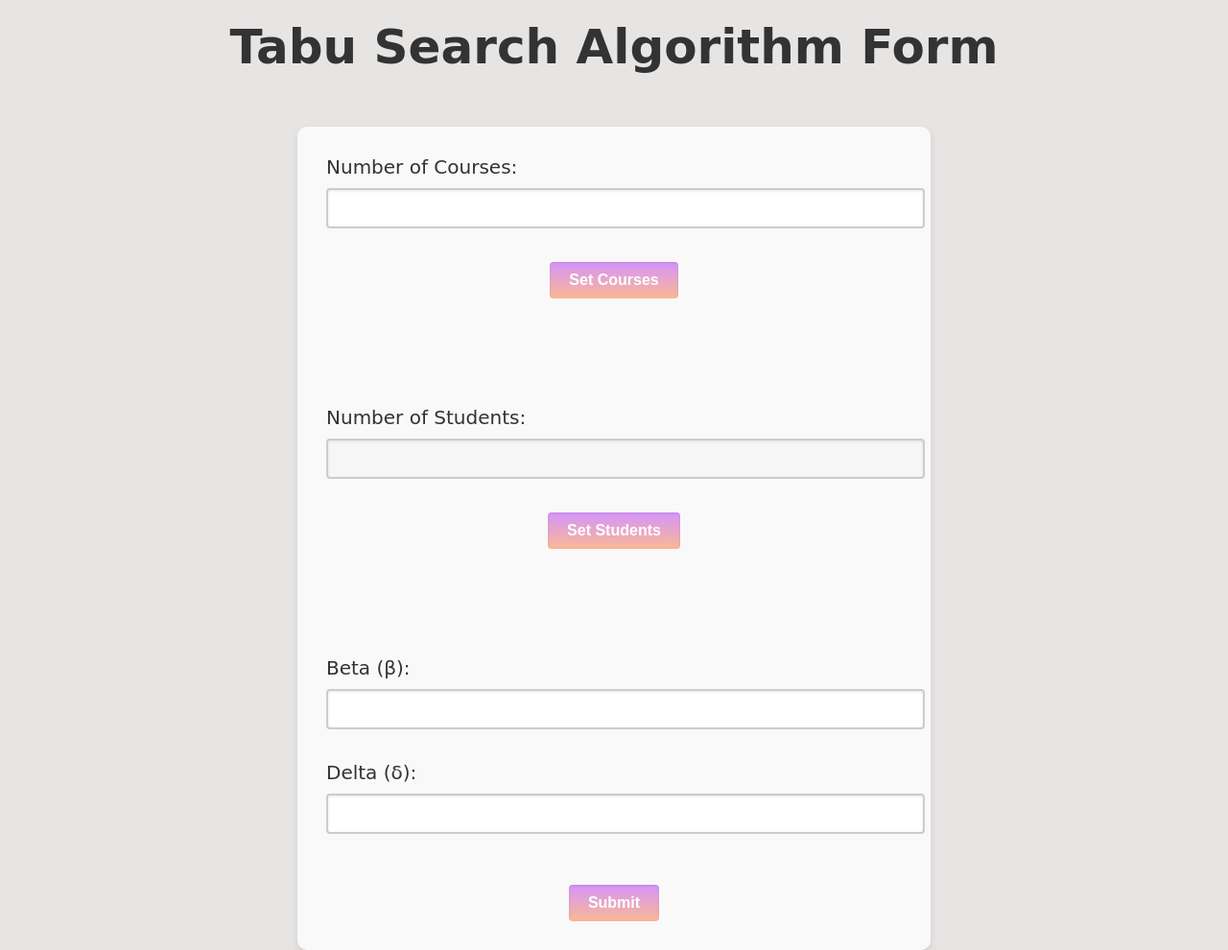
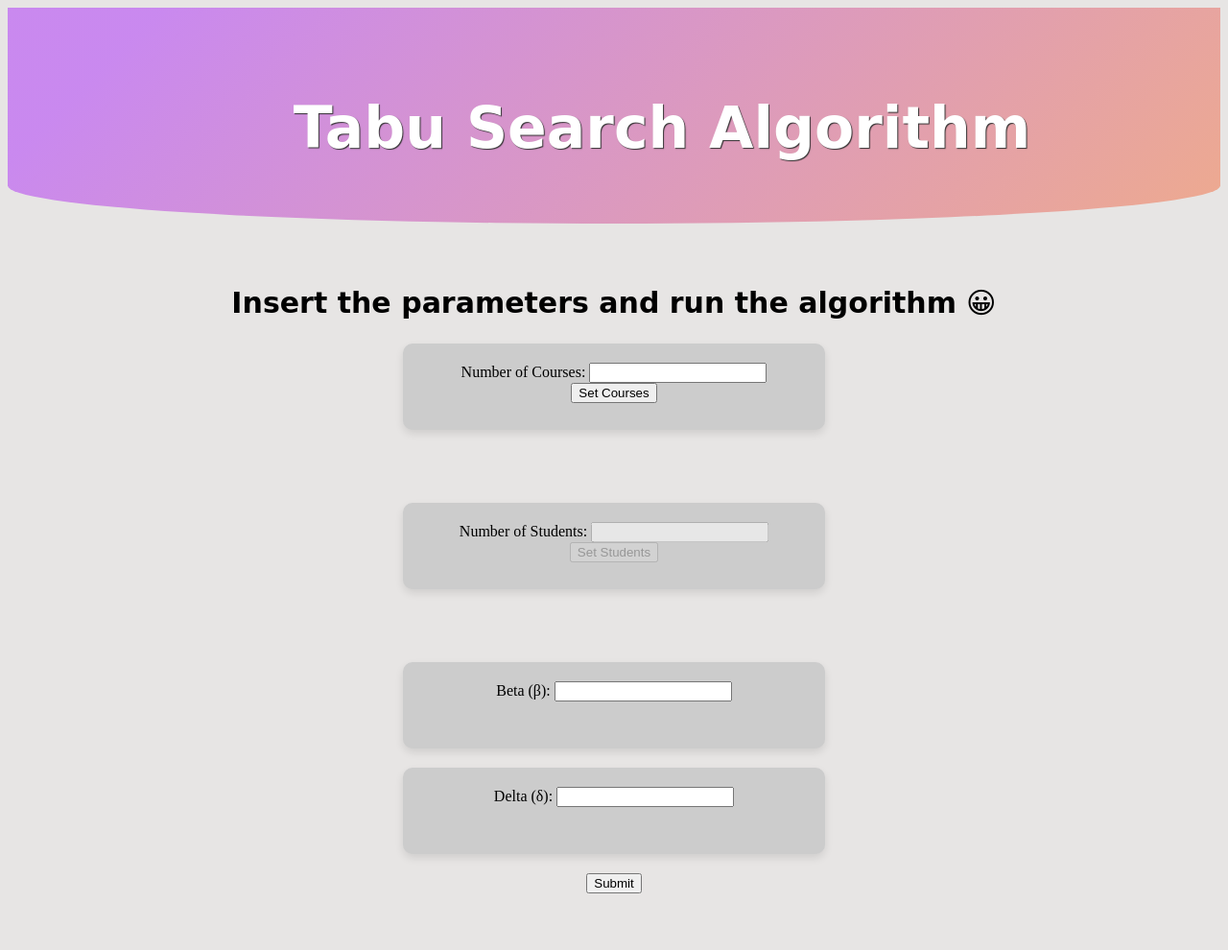
Before and after one commit to Final-project-distribution-of-courses/Flask-Website, a Flask app: template templates/tabusearch_form.html in a window 1280 px wide. Shown: the whole page at 96% size. After the commit the page ends 931 px from the top, so only its background shows below. Run offline with Flask 3, Linux system fonts and the light colour scheme; the template is opened without the code that fills it, so the values that code supplies are empty.

Commit message:
add style to the tabu search form

```diff
--- /dev/null
+++ b/static/header.css
@@ -0,0 +1,23 @@
+header {
+    text-align: center;
+    width: 100%;
+    height: auto;
+    background-size: cover;
+    position: relative;
+    overflow: hidden;
+    border-radius: 0 0 85% 85% / 30%;
+}
+header .backgroundHeader {
+    width: 100%;
+    height: 100%;
+    padding: 50px;
+    color: #FFF;
+    text-shadow: 1px 1px 1px #333;
+    background-image: linear-gradient( 135deg, #9f05ff69 10%, #fd5e086b 100%);
+}
+
+h1 {
+    font-family: 'Dancing Script', cursive;
+    font-size: 60px;
+    margin-bottom: 15px;
+}
--- a/static/index.css
+++ b/static/index.css
@@ -11,7 +11,7 @@ header {
     overflow: hidden;
     border-radius: 0 0 85% 85% / 30%;
 }
-header .overlay{
+header .backgroundHeader{
     width: 100%;
     height: 100%;
     padding: 50px;
--- a/static/tabusearch.css
+++ b/static/tabusearch.css
@@ -1,131 +1,147 @@
-/* General Styles */
 body {
     background: #e7e5e4;
-    font-family: 'Arial', sans-serif;
-    color: #333;
-    margin: 0;
-    padding: 0;
-    display: flex;
-    flex-direction: column;
-    align-items: center;
 }
 
-/* Header Styles */
-h1 {
+/*********** Body Style ***********/
+h2 {
+    font-weight: bold;
     font-family: 'Dancing Script', cursive;
-    font-size: 50px;
-    color: #333;
-    margin-top: 20px;
+    font-size: 30px;
+    text-align: center;
 }
 
-/* Form Container */
-form {
-    background-color: #f9f9f9;
+.tabusearchFormContainer {
+    text-align: center;
+    padding: 40px;
+    margin: 0 auto;
+    justify-content: flex-start;
+}
+
+
+
+
+/* Container of each filed */
+.fieldsContainer {
+    background-color: #cccccc;
+    padding: 20px;
     border-radius: 10px;
     box-shadow: 0 4px 8px rgba(0, 0, 0, 0.1);
-    padding: 30px;
-    margin-top: 20px;
-    width: 90%;
-    max-width: 600px;
-}
-
-/* Labels */
-label {
-    font-family: 'Dancing Script', cursive;
-    font-size: 20px;
-    margin-bottom: 10px;
-    display: block;
-}
-
-/* Input Fields */
-input[type="number"] {
-    width: 100%;
-    padding: 10px;
-    margin-bottom: 15px;
-    font-size: 16px;
-    border: 2px solid #ccc;
-    border-radius: 4px;
-    box-shadow: inset 0 1px 3px rgba(0, 0, 0, 0.1);
-}
-
-/* Buttons */
-button, input[type="submit"] {
-    border: none;
-    color: white;
-    padding: 10px 20px;
-    font-size: 16px;
-    font-weight: bold;
-    border-radius: 4px;
-    cursor: pointer;
-    transition: background 0.3s ease-in-out, transform 0.2s ease-in-out;
-    box-shadow: inset 0 1px 3px rgba(0, 0, 0, 0.1);
-    background: linear-gradient(#9f05ff69, #fd5e086b);
-    display: block;
-    margin: 20px auto 0;
-}
-
-button:hover, input[type="submit"]:hover {
-    background-color: #72653f;
-}
-
-/* Course and Student Fields Containers */
-#courseFields, #studentFields {
-    display: flex;
-    flex-wrap: wrap;
-    justify-content: center;
-    gap: 20px;
+    max-width: 400px;
+    height: 50px;
     margin: 20px auto;
 }
 
-/* Individual Field Containers */
-.courseField, .studentField {
-    background-color: #f1f1f1;
-    padding: 20px;
-    border-radius: 10px;
-    box-shadow: 0 4px 8px rgba(0, 0, 0, 0.1);
-    width: calc(100% - 40px);
-}
 
-.courseField label, .studentField label {
-    margin-right: 10px;
-    font-size: 14px;
-}
 
-.courseField input, .studentField input {
-    padding: 8px;
-    margin-bottom: 10px;
-    border: 1px solid #ccc;
-    border-radius: 5px;
-    box-sizing: border-box;
-    width: 100%;
-}
 
-/* Ratings Group */
-.studentField .ratingsGroup {
-    display: flex;
-    flex-direction: column;
-    gap: 10px;
-    margin-top: 10px;
-}
+/*!* Form Container *!*/
+/*form {*/
+/*    background-color: #f9f9f9;*/
+/*    border-radius: 10px;*/
+/*    box-shadow: 0 4px 8px rgba(0, 0, 0, 0.1);*/
+/*    padding: 30px;*/
+/*    margin-top: 20px;*/
+/*    width: 90%;*/
+/*    max-width: 600px;*/
+/*}*/
 
-.studentField .ratingsGroup .ratingRow {
-    display: flex;
-    align-items: center;
-    justify-content: space-between;
-}
+/*!* Labels *!*/
+/*label {*/
+/*    font-family: 'Dancing Script', cursive;*/
+/*    font-size: 20px;*/
+/*    margin-bottom: 10px;*/
+/*    display: block;*/
+/*}*/
 
-.studentField .ratingsGroup label {
-    width: auto;
-    margin-right: 5px;
-    font-size: 14px;
-    flex: 1;
-}
+/*!* Input Fields *!*/
+/*input[type="number"] {*/
+/*    width: 100%;*/
+/*    padding: 10px;*/
+/*    margin-bottom: 15px;*/
+/*    font-size: 16px;*/
+/*    border: 2px solid #ccc;*/
+/*    border-radius: 4px;*/
+/*    box-shadow: inset 0 1px 3px rgba(0, 0, 0, 0.1);*/
+/*}*/
 
-.studentField .ratingsGroup input {
-    padding: 5px;
-    font-size: 14px;
-    border: 1px solid #ccc;
-    border-radius: 4px;
-    width: 50px;
-    flex: 1;
-}
+/*!* Buttons *!*/
+/*button, input[type="submit"] {*/
+/*    border: none;*/
+/*    color: white;*/
+/*    padding: 10px 20px;*/
+/*    font-size: 16px;*/
+/*    font-weight: bold;*/
+/*    border-radius: 4px;*/
+/*    cursor: pointer;*/
+/*    transition: background 0.3s ease-in-out, transform 0.2s ease-in-out;*/
+/*    box-shadow: inset 0 1px 3px rgba(0, 0, 0, 0.1);*/
+/*    background: linear-gradient(#9f05ff69, #fd5e086b);*/
+/*    display: block;*/
+/*    margin: 20px auto 0;*/
+/*}*/
+
+/*button:hover, input[type="submit"]:hover {*/
+/*    background-color: #72653f;*/
+/*}*/
+
+/*!* Course and Student Fields Containers *!*/
+/*#courseFields, #studentFields {*/
+/*    display: flex;*/
+/*    flex-wrap: wrap;*/
+/*    justify-content: center;*/
+/*    gap: 20px;*/
+/*    margin: 20px auto;*/
+/*}*/
+
+/*!* Individual Field Containers *!*/
+/*.courseField, .studentField {*/
+/*    background-color: #f1f1f1;*/
+/*    padding: 20px;*/
+/*    border-radius: 10px;*/
+/*    box-shadow: 0 4px 8px rgba(0, 0, 0, 0.1);*/
+/*    width: calc(100% - 40px);*/
+/*}*/
+
+/*.courseField label, .studentField label {*/
+/*    margin-right: 10px;*/
+/*    font-size: 14px;*/
+/*}*/
+
+/*.courseField input, .studentField input {*/
+/*    padding: 8px;*/
+/*    margin-bottom: 10px;*/
+/*    border: 1px solid #ccc;*/
+/*    border-radius: 5px;*/
+/*    box-sizing: border-box;*/
+/*    width: 100%;*/
+/*}*/
+
+/*!* Ratings Group *!*/
+/*.studentField .ratingsGroup {*/
+/*    display: flex;*/
+/*    flex-direction: column;*/
+/*    gap: 10px;*/
+/*    margin-top: 10px;*/
+/*}*/
+
+/*.studentField .ratingsGroup .ratingRow {*/
+/*    display: flex;*/
+/*    align-items: center;*/
+/*    justify-content: space-between;*/
+/*}*/
+
+/*.studentField .ratingsGroup label {*/
+/*    width: auto;*/
+/*    margin-right: 5px;*/
+/*    font-size: 14px;*/
+/*    flex: 1;*/
+/*}*/
+
+/*.studentField .ratingsGroup input {*/
+/*    padding: 5px;*/
+/*    font-size: 14px;*/
+/*    border: 1px solid #ccc;*/
+/*    border-radius: 4px;*/
+/*    width: 50px;*/
+/*    flex: 1;*/
+/*}*/
--- a/templates/aceei_form.html
+++ b/templates/aceei_form.html
@@ -3,7 +3,8 @@
 <header>
     <meta charset="UTF-8">
     <link rel="stylesheet" href="{{ url_for('static', filename='aceei.css') }}">
-    <div class="overlay">
+    <link rel="stylesheet" href="{{ url_for('static', filename='header.css') }}">
+    <div class="backgroundHeader">
         <h1>ACEEI Algorithm</h1>
     </div>
 </header>
--- a/templates/index.html
+++ b/templates/index.html
@@ -4,7 +4,7 @@
     <meta charset="UTF-8">
     <title>Course Allocation Algorithms</title>
     <link rel="stylesheet" href="{{ url_for('static', filename='index.css') }}">
-    <div class="overlay">
+    <div class="backgroundHeader">
         <h1>Course Allocation Algorithms</h1>
     </div>
 
@@ -59,7 +59,7 @@
                 <option value="manipulation">Find a profitable manipulation for a student</option>
                 <option value="tabusearch">Tabu Search</option>
             </select>
-            <input type="submit" value="Submit">
+            <input type="submit" value="Try">
         </form>
     </div>
 </body>
--- a/templates/tabusearch_form.html
+++ b/templates/tabusearch_form.html
@@ -1,43 +1,61 @@
 <!DOCTYPE html>
 <html lang="en">
-<head>
+<header>
     <meta charset="UTF-8">
-    <title>Tabu Search Algorithm Form</title>
     <link rel="stylesheet" href="{{ url_for('static', filename='tabusearch.css') }}">
-</head>
+    <link rel="stylesheet" href="{{ url_for('static', filename='header.css') }}">
+    <div class="backgroundHeader">
+        <h1>Tabu Search Algorithm</h1>
+    </div>
+</header>
 <body>
-    <h1>Tabu Search Algorithm Form</h1>
+    <div class="tabusearchFormContainer">
+        <h2>Insert the parameters and run the algorithm &#128512;</h2>
         <form action="/process" method="POST" id="tabuSearchForm">
+
+            <div class="fieldsContainer">
                 <!-- Choose Number of Courses -->
                 <label for="numberOfCourses">Number of Courses:</label>
                 <input type="number" id="numberOfCourses" name="numberOfCourses" min="1" required>
                 <button type="button" onclick="addCourseFields()">Set Courses</button><br><br>
+            </div>
+
+
 
             <!-- Courses Input Fields (Generated Dynamically) -->
             <div id="courseFields">
                 <!-- Fields for courses will be added dynamically -->
             </div><br><br>
 
+
+            <div class="fieldsContainer">
                 <!-- Choose Number of Students (Initially Disabled) -->
                 <label for="numberOfStudents">Number of Students:</label>
                 <input type="number" id="numberOfStudents" name="numberOfStudents" min="1" required disabled>
                 <button type="button" onclick="addStudentFields()" id="setStudentsBtn" disabled>Set Students</button><br><br>
+            </div>
+
 
             <!-- Student Input Fields (Generated Dynamically) -->
             <div id="studentFields">
                 <!-- Fields for students will be added dynamically -->
             </div><br><br>
 
+            <div class="fieldsContainer">
                 <!-- Beta (β) Input Field -->
                 <label for="beta">Beta (β):</label>
                 <input type="number" id="beta" name="beta" step="0.01" required><br><br>
+            </div>
 
+            <div class="fieldsContainer">
                 <!-- Delta (δ) Input Field -->
                 <label for="delta">Delta (δ):</label>
                 <input type="number" id="delta" name="delta" step="0.01" required><br><br>
+            </div>
 
             <input type="submit" value="Submit">
         </form>
+    </div>
 
     <script>
         // Function to add course input fields dynamically
```
Also changed, not shown: static/aceei.css (+0 -25 lines), templates/manipulation_form.html (+8 -5 lines). Lines whose indentation alone changed are shown as unchanged.
